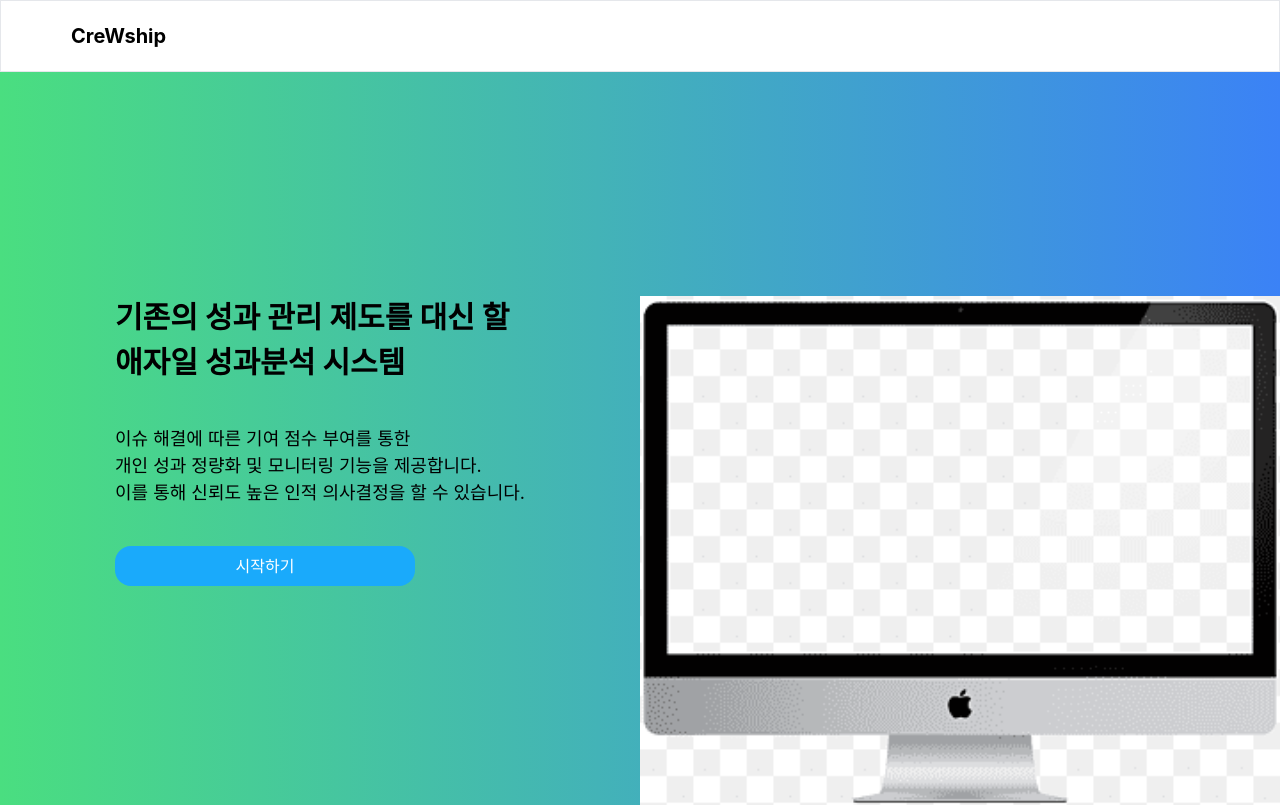
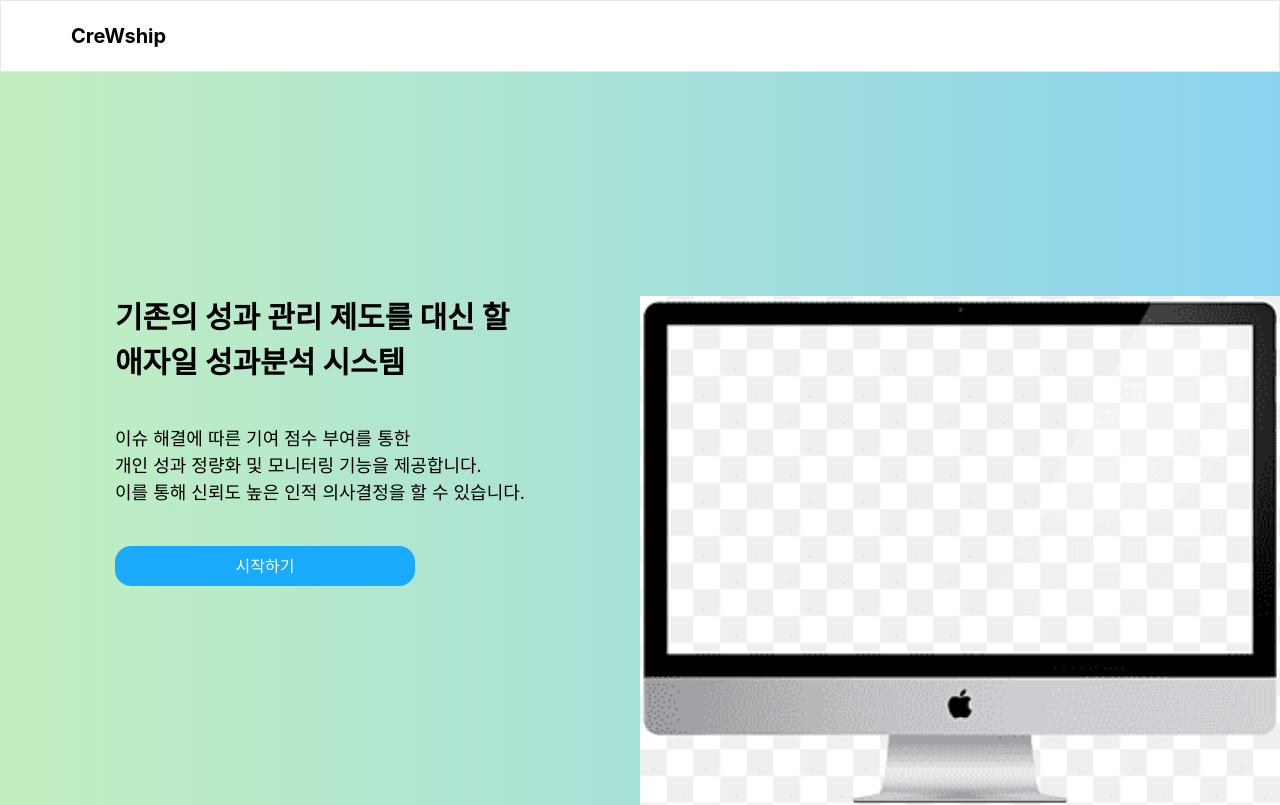
Before and after one commit to tukcom2023CD/MYWAY, a React (Create React App) app in the folder front/: page / in a window 1280 px wide. Shown: the top 805 px of the page. Built offline with nearby package versions, Linux system fonts and the light colour scheme.

Commit message:
fix: welcome bg 1차 fix

```diff
--- a/front/src/pages/main/WelcomePage.tsx
+++ b/front/src/pages/main/WelcomePage.tsx
@@ -6,7 +6,7 @@ import WelcomeSprint from '../../components/frames/Welcome/WelcomeSprint';
 
 function WelcomePage() {
   return (
-    <div className='bg-gradient-to-r from-green-400 to-blue-500'>
+    <div className='bg-gradient-to-r from-[#c3efc0] to-[#8ad3f0]'>
       <Header />
       <WelcomeStart />
       <WelcomeProject />
```
